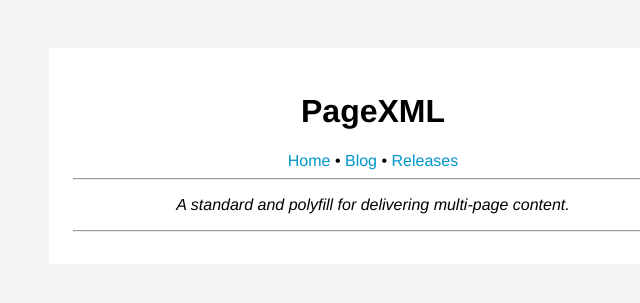
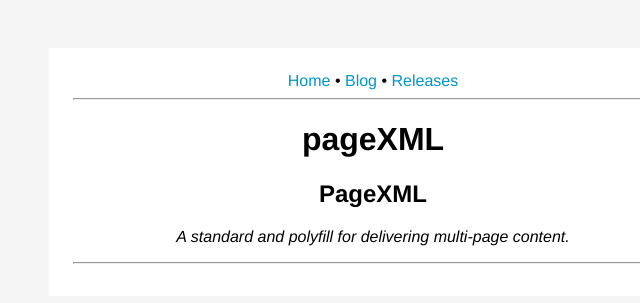
Before and after one commit to ir-g/pagexml, a Jekyll site: the page built from index.md, in a window 1280 px wide. Shown: the top 303 px of the page, without its empty margins (267-907 px from the left). Built offline with Jekyll 4.4.1, drawn with Linux system fonts in a browser that asks for light colours.

Commit message:
Update default.html

```diff
--- a/_layouts/default.html
+++ b/_layouts/default.html
@@ -6,11 +6,14 @@
   </head>
   <body>
     <div id="main">
-      <h1>{{page.title}}</h1>
-      <a href="{{site.url}}/">Home</a> &bull;
-      <a href="{{site.url}}/blog">Blog</a> &bull;
-      <a href="{{site.url}}/releases">Releases</a>
+      <div class="nav">
+        <a href="{{site.url}}/">Home</a> &bull;
+        <a href="{{site.url}}/blog">Blog</a> &bull;
+        <a href="{{site.url}}/releases">Releases</a>
+      </div>
       <hr />
+      <h1>{{site.title}}</h1>
+      <h2>{{page.title}}</h2>
       {{content}}
       <hr />
       <div id="footer">
```
